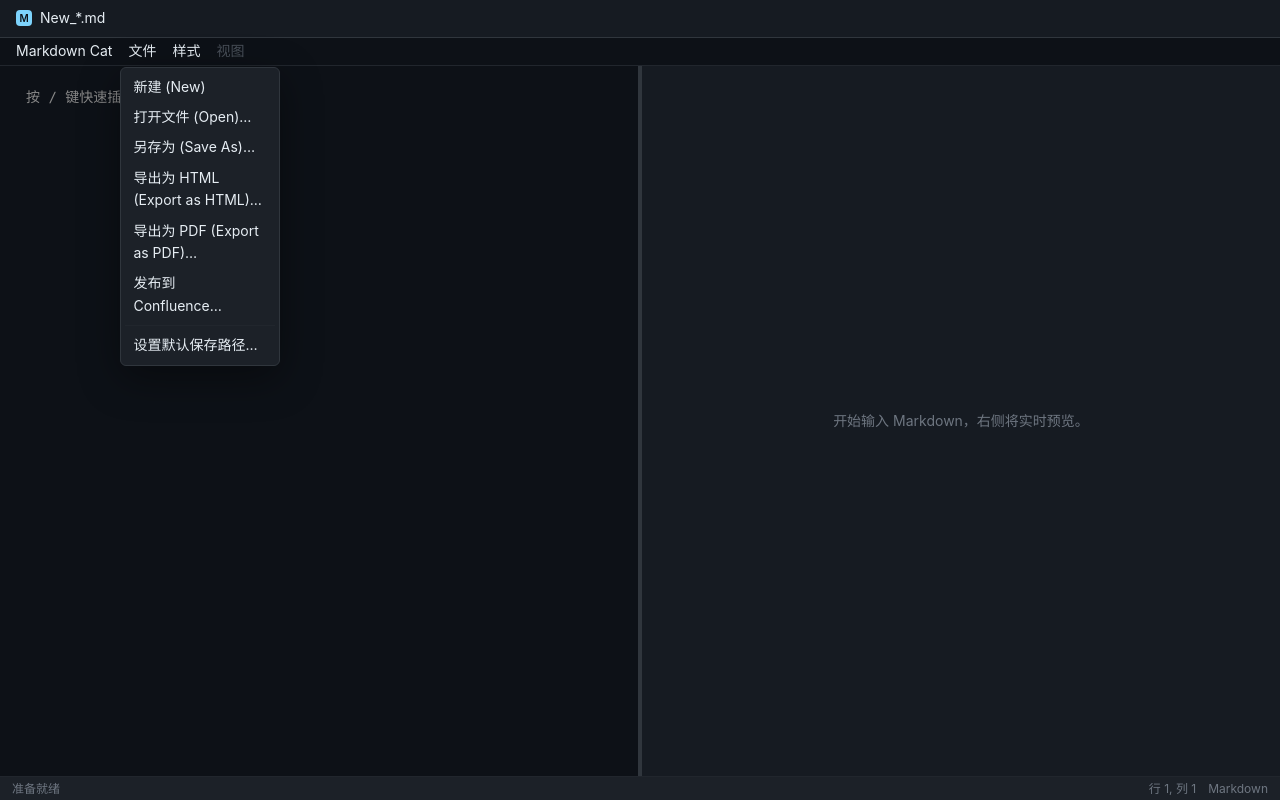
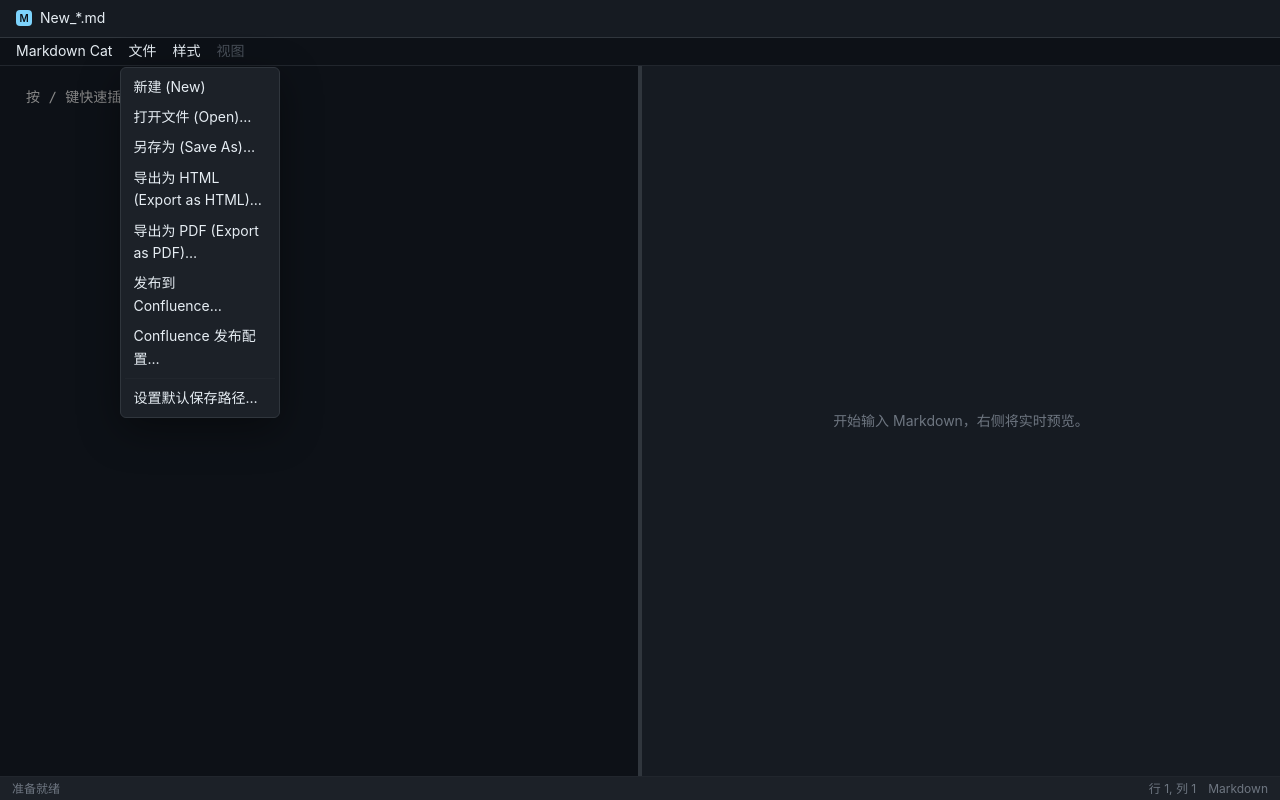
Before and after one commit to lzyking/Markdown-cat, a Vue app: page / in a window 1280 px wide. Both pictures are taken after a click on the element "文件". Built offline with nearby package versions, Linux system fonts and the light colour scheme.

Commit message:
fix(confluence): separate publish and config menu items, fix PAT username optional check, release v0.2.3

```diff
--- a/package.json
+++ b/package.json
@@ -1,7 +1,7 @@
 {
   "name": "markdown-cat",
   "private": true,
-  "version": "0.2.2",
+  "version": "0.2.3",
   "type": "module",
   "scripts": {
     "dev": "vite",
--- a/src-tauri/tauri.conf.json
+++ b/src-tauri/tauri.conf.json
@@ -1,7 +1,7 @@
 {
   "$schema": "https://schema.tauri.app/config/2",
   "productName": "Markdown Cat",
-  "version": "0.2.2",
+  "version": "0.2.3",
   "identifier": "com.markdowncat.app",
   "build": {
     "beforeDevCommand": "npm run dev",
--- a/src/App.vue
+++ b/src/App.vue
@@ -42,6 +42,7 @@
   ConfluencePublishPayload,
   ConfluencePublishProgress,
   ConfluencePublishResult,
+  ConfluenceTokenStatus,
   DocumentState,
   Md2cfCheckResult,
   ReadImageAssetResult,
@@ -568,9 +569,18 @@
       return
     }
 
-    if (!confluence.baseUrl.trim() || !confluence.username.trim() || !confluence.spaceKey.trim()) {
+    if (!confluence.baseUrl.trim() || !confluence.spaceKey.trim()) {
       saveStatus.value = 'failure'
-      saveMessage.value = '发布到 Confluence 前请先在设置中填写地址、用户名与 Space Key'
+      saveMessage.value = '尚未完成 Confluence 配置，请先在设置中填写地址与 Space Key'
+      openSettingsModal('confluence')
+      return
+    }
+
+    const tokenStatusRes = await invoke<CmdResult<ConfluenceTokenStatus>>('get_confluence_token_status')
+    const hasToken = tokenStatusRes.ok && tokenStatusRes.data?.hasToken
+    if (!hasToken) {
+      saveStatus.value = 'failure'
+      saveMessage.value = '尚未保存 Confluence API Token，请先在设置中保存令牌'
       openSettingsModal('confluence')
       return
     }
@@ -1464,6 +1474,7 @@
       @export-html="handleExportHtml"
       @export-pdf="handleExportPdf"
       @publish-confluence="handlePublishConfluence"
+      @configure-confluence="openSettingsModal('confluence')"
       @open-settings="openSettingsModal('general')"
       @select-theme="handleThemeSelect"
     />
--- a/src/components/MenuBar.vue
+++ b/src/components/MenuBar.vue
@@ -13,6 +13,7 @@
   (e: 'export-html'): void
   (e: 'export-pdf'): void
   (e: 'publish-confluence'): void
+  (e: 'configure-confluence'): void
   (e: 'open-settings'): void
   (e: 'select-theme', themeId: string): void
 }>()
@@ -124,6 +125,10 @@
   emit('publish-confluence')
 }
 
+function configureConfluence() {
+  emit('configure-confluence')
+}
+
 function openSettings() {
   emit('open-settings')
 }
@@ -225,6 +230,15 @@
           @keydown="onMenuRowKeydown($event, publishConfluence)"
         >
           发布到 Confluence…
+        </div>
+        <div
+          class="menu-row"
+          tabindex="0"
+          role="menuitem"
+          @click="configureConfluence"
+          @keydown="onMenuRowKeydown($event, configureConfluence)"
+        >
+          Confluence 发布配置…
         </div>
         <div class="menu-divider"></div>
         <div
```
Also changed, not shown: 1 other file (tests, documents, lock files or other folders).
